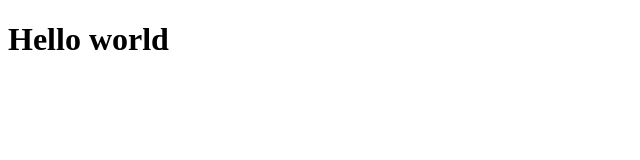
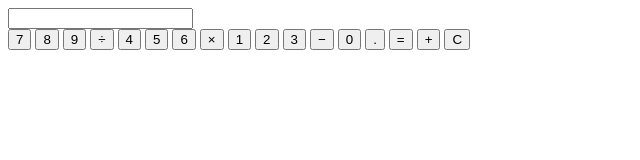
Before and after one commit to Rishidubey15/cd-practice, a plain HTML site: page index.html in a window 1280 px wide. Shown: the whole page, without its empty margins (0-640 px from the left). Drawn offline with Linux system fonts and the light colour scheme.

Commit message:
Calc: fixed

```diff
--- a/index.html
+++ b/index.html
@@ -1,11 +1,43 @@
 <!DOCTYPE html>
 <html lang="en">
 <head>
-    <meta charset="UTF-8">
-    <meta name="viewport" content="width=device-width, initial-scale=1.0">
-    <title>Document</title>
+  <meta charset="UTF-8" />
+  <meta name="viewport" content="width=device-width, initial-scale=1.0"/>
+  <title>Simple Calculator</title>
+  <style>
+    /* CSS styles will be included here */
+  </style>
 </head>
 <body>
-    <h1>Hello world</h1>
+  <div class="calculator">
+    <input type="text" id="display" class="display" readonly />
+    <div class="buttons">
+      <button class="btn" data-value="7">7</button>
+      <button class="btn" data-value="8">8</button>
+      <button class="btn" data-value="9">9</button>
+      <button class="btn operator" data-value="/">÷</button>
+
+      <button class="btn" data-value="4">4</button>
+      <button class="btn" data-value="5">5</button>
+      <button class="btn" data-value="6">6</button>
+      <button class="btn operator" data-value="*">×</button>
+
+      <button class="btn" data-value="1">1</button>
+      <button class="btn" data-value="2">2</button>
+      <button class="btn" data-value="3">3</button>
+      <button class="btn operator" data-value="-">−</button>
+
+      <button class="btn" data-value="0">0</button>
+      <button class="btn" data-value=".">.</button>
+      <button class="btn equal" id="equals">=</button>
+      <button class="btn operator" data-value="+">+</button>
+
+      <button class="btn clear" id="clear">C</button>
+    </div>
+  </div>
+
+  <script>
+    // JavaScript functionality will be included here
+  </script>
 </body>
 </html>
--- /dev/null
+++ b/style.css
@@ -0,0 +1,58 @@
+body {
+    font-family: Arial, sans-serif;
+    background-color: #f4f4f4;
+    display: flex;
+    justify-content: center;
+    align-items: center;
+    height: 100vh;
+  }
+
+  .calculator {
+    background-color: #fff;
+    padding: 20px;
+    border-radius: 10px;
+    box-shadow: 0 4px 10px rgba(0,0,0,0.1);
+    width: 260px;
+  }
+
+  .display {
+    width: 100%;
+    height: 50px;
+    font-size: 1.5em;
+    text-align: right;
+    margin-bottom: 10px;
+    padding: 10px;
+    box-sizing: border-box;
+  }
+
+  .buttons {
+    display: grid;
+    grid-template-columns: repeat(4, 1fr);
+    gap: 10px;
+  }
+
+  .btn {
+    padding: 20px;
+    font-size: 1.2em;
+    border: none;
+    border-radius: 5px;
+    background-color: #e0e0e0;
+    cursor: pointer;
+  }
+
+  .btn.operator {
+    background-color: #f9a825;
+    color: #fff;
+  }
+
+  .btn.equal {
+    background-color: #43a047;
+    color: #fff;
+    grid-column: span 2;
+  }
+
+  .btn.clear {
+    background-color: #e53935;
+    color: #fff;
+    grid-column: span 2;
+  }
```
Also changed, not shown: script.js (added, +44 -0 lines).
